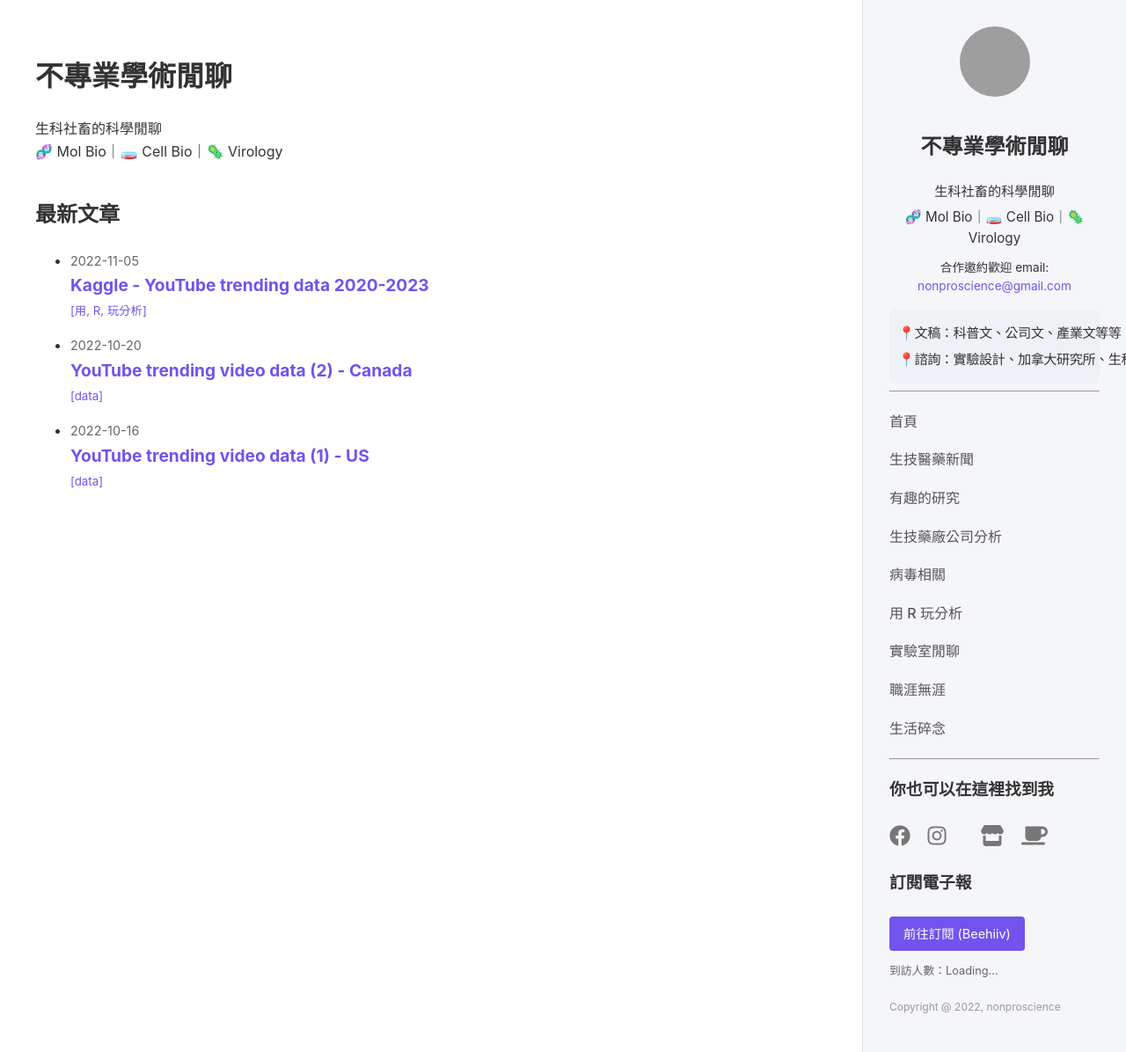
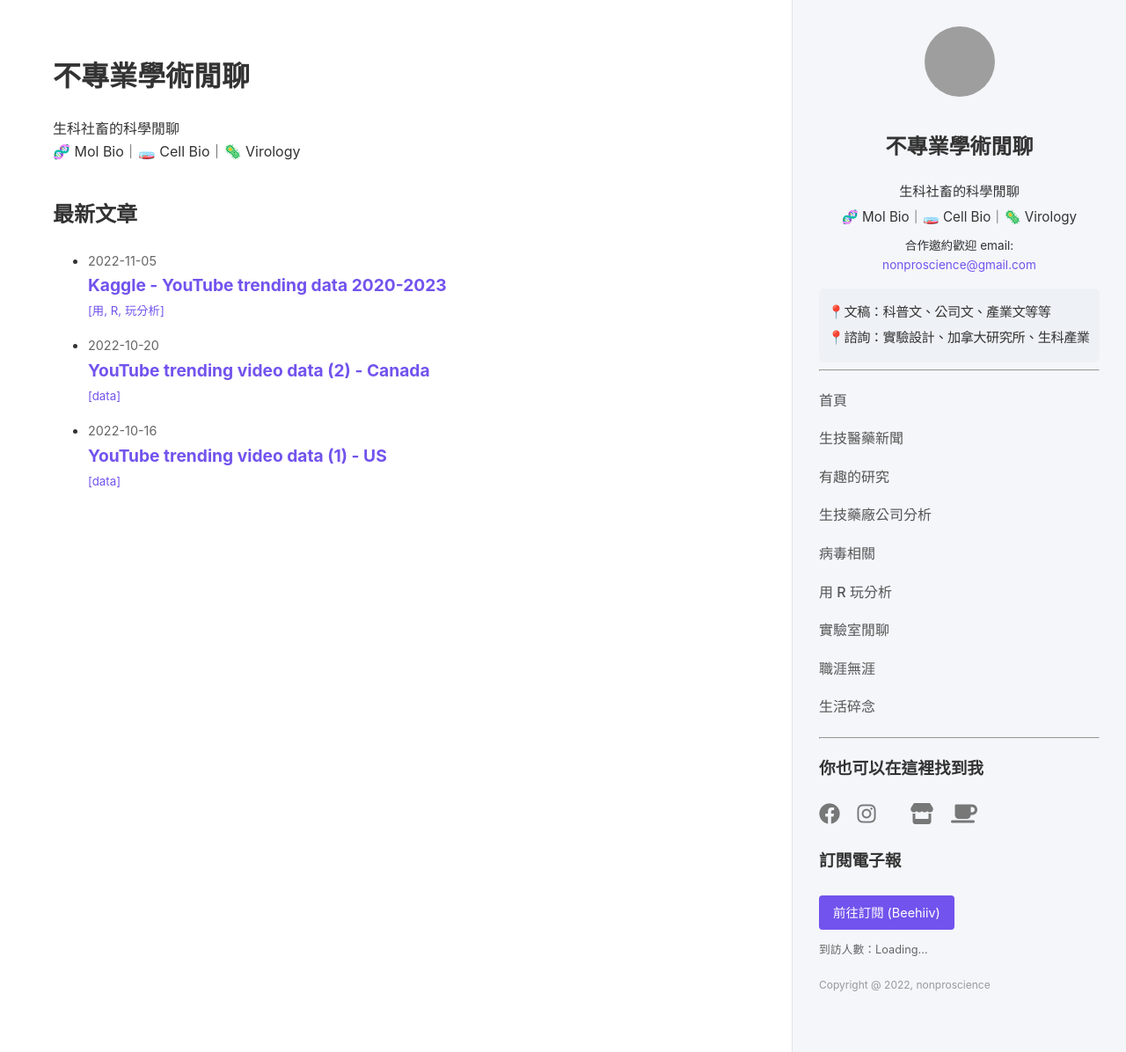
Before and after one commit to lindakang/lindakang.github.io, a Jekyll site: the page built from index.md, in a window 1280 px wide and 1196 px high. Shown: the whole window at 88% size. Built offline with Jekyll 4.4.1, drawn with Linux system fonts in a browser that asks for light colours; comment, search, counter and statistics services are not loaded; grey boxes are pictures that could not be loaded.

Commit message:
Update style.css

```diff
--- a/assets/css/style.css
+++ b/assets/css/style.css
@@ -36,18 +36,19 @@ a:hover { text-decoration: underline; }
     padding: 40px;
     background: #fff;
 
-    /* 新增這裡：限制內容的最大寬度，讓文章保持在好閱讀的範圍 */
-    max-width: 900px;
-
+    max-width: 780px;     /* 從 900px 改成 780px */
+    /* 780px 左右是筆電上閱讀最舒適的寬度，不會覺得一行字太長 */
     /* 讓文章內容在左側區域內「置中」或「靠右」 */
     /* 如果想要文章靠著側欄，用 margin-left: auto; */
     /* 如果想要文章在左邊空白處置中，用 margin: 0 auto; (推薦) */
-    margin: 0 auto;
+    margin: 0 auto;       /* 確保文章區在剩下的空間裡「置中」 */
 }
 
 /* 右側側欄 */
 .sidebar {
-    width: 300px; /* 固定寬度 */
+    width: 380px;         /* 從 300px 改成 380px，讓它變寬、變大氣 */
+    min-width: 320px;     /* 保護文字不換行的底線 */
+
     background-color: var(--sidebar-bg);
     border-left: 1px solid var(--border-color);
     padding: 30px;
```
